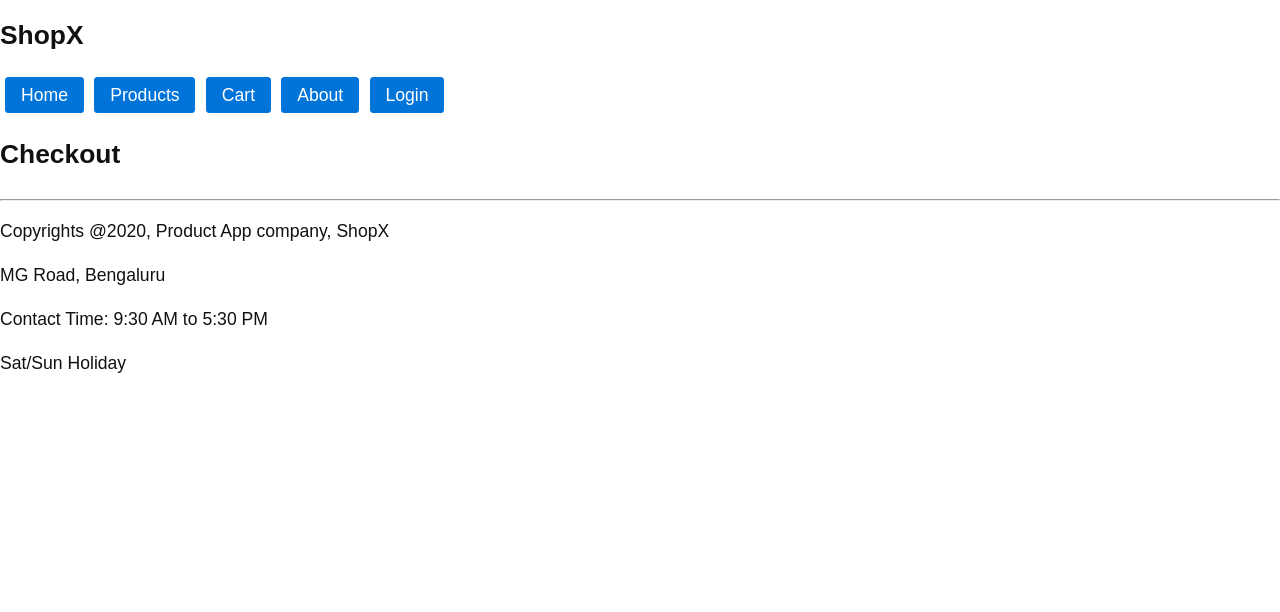
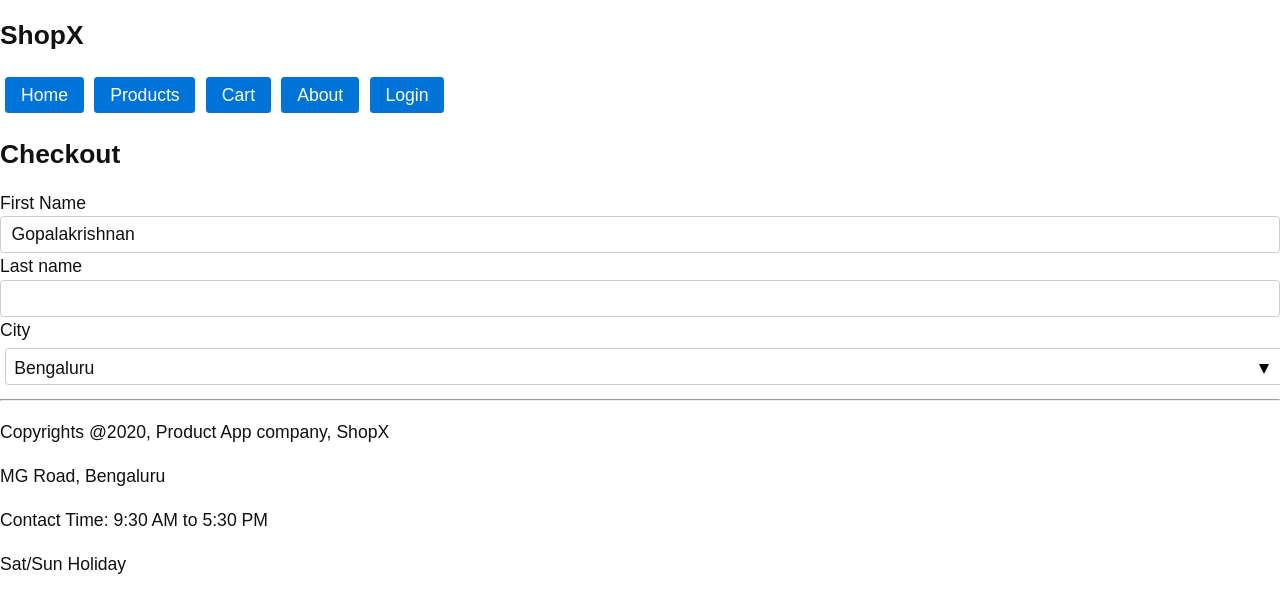
Before and after one commit to nodesense/cgi-react-2020, a React (Create React App) app: page /checkout in a window 1280 px wide. Shown: the top 612 px of the page. Built offline with nearby package versions, Linux system fonts and the light colour scheme.

Commit message:
forms basic controlled form

```diff
--- a/src/app/cart/pages/Checkout.js
+++ b/src/app/cart/pages/Checkout.js
@@ -1,17 +1,68 @@
 // pages/Checkout.js
 import React from 'react';
+
+// React works based on virtual dom
+// End user interact with Real dom
+// Forms are control, accept inputs from the user
 
 class Checkout extends React.Component {
     constructor(props) {
         super(props)
+
+        this.state = {
+            firstname: 'Gopalakrishnan',
+            lastname: '',
+            city: ''
+        }
+    }
+
+    handleChange = (e) => {
+        const target = e.target; // target is input real dom
+        const {name, value} = target; // name is firstlame, lastname, city etc
+        console.log("name", name, "value", value)
+
+        this.setState({
+            [name]: value
+        })
     }
 
     render() {
+        console.log("Checkout render")
         return (
             <div>
                 <h2>Checkout</h2>
                 <form>
+                    First Name
+                    {/* when value not mentioned, user could type values in the ui */}
+                    {/* add value in virtual dom then
+                        react sync virtual dom to real dom, overwrite user value
+                        to solve the problem,
+                                subscribe onChange,
+                                take the changed value
+                                apply the changed value to state
+                                and update virtual dom
 
+                    */}
+                    <input name="firstname" type="text"
+                           value={this.state.firstname}
+                           onChange={this.handleChange}
+                           />
+
+                    Last name
+                    <input name="lastname" type="text"
+                           value={this.state.lastname}
+                           onChange={this.handleChange}
+                           />
+
+                    City
+                    <select name="city"
+                            value={this.state.city}
+                            onChange={this.handleChange} >
+                        <option value="BLR">Bengaluru</option>
+                        <option value="CHE">Chennai</option>
+                        <option value="PUN">Pune</option>
+                        <option value="MUM">Mumbai</option>
+                    </select>
                 </form>
             </div>
         )
```
